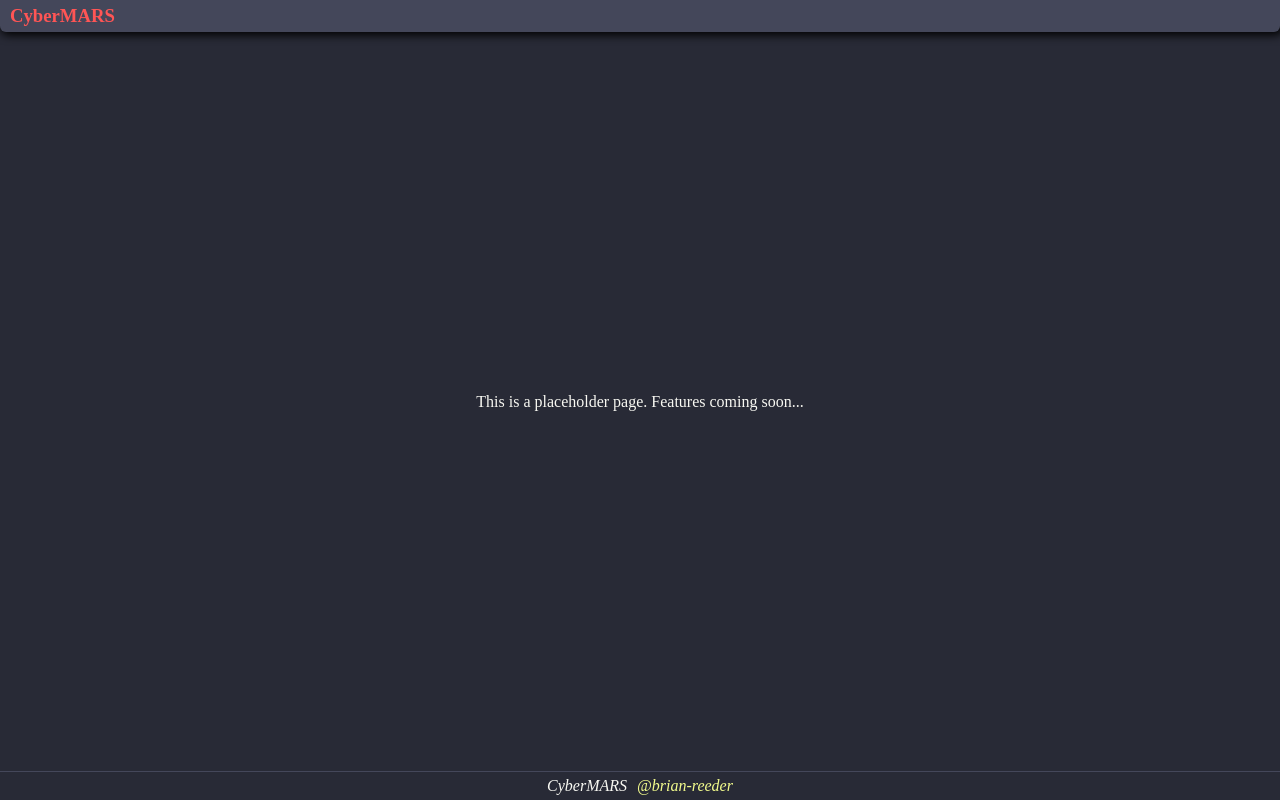
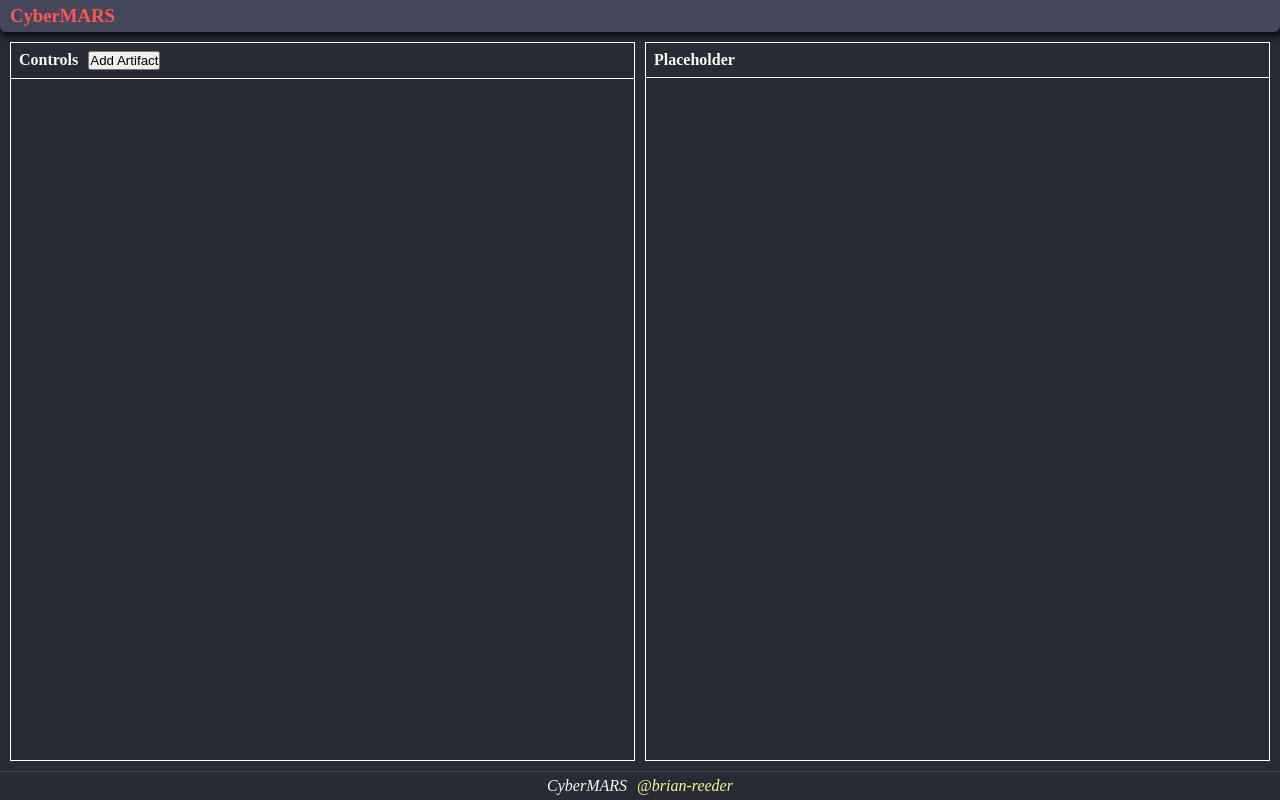
Before and after one commit to brian-reeder/CyberMARS, a Next.js app: page / in a window 1280 px wide. Built offline with nearby package versions, Linux system fonts and the light colour scheme.

Commit message:
Create Artifact Container
+ Add ArtifactContainer module.
+ Add Artifact Module.
+ Add Event Log evidence type.

```diff
--- /dev/null
+++ b/components/Artifact.jsx
@@ -0,0 +1,82 @@
+import { useState, useCallback } from 'react';
+
+import Eventlog from '../components/Artifact/Eventlog';
+
+import styles from '../styles/Artifact.module.css';
+
+
+export default function Artifact( props ) {
+	const [evidenceItems, setEvidenceItems] = useState([]);
+
+	function handleClick() {
+		const val = event.target.value;
+
+		setEvidenceItems([
+			...evidenceItems,
+			{
+				'id': Date.now() + '' + Math.random(),
+				'type': val,
+				'value': '',
+				'fields': {'test': 'val'}
+			}
+		]);
+	};
+
+	const handleChangeChild = useCallback( (index, txt) => {
+		let events = evidenceItems;
+		events[index] = {
+			...events[index],
+			'value': txt,
+			'fields': {
+				'test': txt
+			}
+		};
+
+		setEvidenceItems([...events]);
+	}, [evidenceItems] );
+
+	const handleRemoveChild = useCallback( (index) => {
+		let events = evidenceItems;
+		events.splice(index, 1);
+		setEvidenceItems([...events]);
+	}, [evidenceItems] );
+
+	return (
+		<article className={ styles['artifact'] }>
+		  <div className={ styles['controls'] }>
+		    <h4>Artifact</h4>
+		    <button
+		      onClick={ handleClick }
+		      value="eventlog"
+		    >Add Event Log</button>
+		    <button
+		      onClick={ props.handleRemove }
+		    >Remove</button>
+		  </div>
+		  <ul className={ styles['evidence-container'] }>
+		  {evidenceItems.map((e, i) => {
+			const nProps = {
+				...e,
+				'handleChange': () => handleChangeChild(i, event.target.value),
+				'handleRemove': () => handleRemoveChild(i)
+			}
+
+			let element;
+			switch(e['type']) {
+				case 'eventlog':
+					element = (<Eventlog
+					  {...nProps}
+					/>);
+				break;
+			}
+
+			return (
+				<li key={e['id']}>
+				  { element }
+				</li>
+			);
+		  })}
+		  </ul>
+		</article>
+	);
+}
--- /dev/null
+++ b/components/Artifact/Eventlog.jsx
@@ -0,0 +1,42 @@
+import { useState } from 'react';
+import styles from '../../styles/Artifact/Eventlog.module.css';
+
+
+export default function Eventlog( props ) {
+	const [fields, setFields] = useState({'test':'value'});
+	const [isHidden, setIsHidden] = useState(true);
+
+	function handleClick() {
+	};
+
+	function toggleHide() {
+		setIsHidden(!isHidden);
+	};
+
+	return (
+		<div className={ styles.eventlog }>
+		  <div className={ styles['controls']}>
+		    <h4>Event Log</h4>
+		    <button
+		      onClick={ toggleHide }
+		    >Show Fields</button>
+		    <button
+		      onClick={ props.handleRemove }
+		    >Remove</button>
+		  </div>
+
+		  <textarea
+		    className={ styles.log }
+		    //value={ props.value }
+		    onChange={ props.handleChange }
+		    readOnly={ false }
+		  >{ props.children }</textarea>
+
+		  <textarea
+		    className={ `${styles.json} ${isHidden ? styles.hidden : ''}` }
+		    value={ JSON.stringify(props.fields, '\n', 2) }
+		    readOnly={ true }
+		  ></textarea>
+		</div>
+	);
+}
--- /dev/null
+++ b/components/ArtifactContainer.jsx
@@ -0,0 +1,49 @@
+import { useState, useCallback } from 'react';
+
+import Artifact from '../components/Artifact';
+
+import styles from '../styles/ArtifactContainer.module.css';
+
+export default function ArtifactContainer() {
+	const [artifacts, setArtifacts] = useState([]);
+
+	function handleClick() {
+		const val = event.target.value;
+		const id = `Artifact_${Date.now()}${Math.random()}`;
+
+		switch(val) {
+			case 'addArtifact':
+				setArtifacts([...artifacts, id]);
+			break;
+		};
+	};
+
+	const handleRemoveChild = useCallback( (index) => {
+                let arry = artifacts;
+                arry.splice(index, 1);
+                setArtifacts([...arry]);
+        }, [artifacts] );
+
+	return (
+		<>
+		  <section className={ styles['artifact-module'] }>
+		    <div className={ styles['controls'] }>
+		      <h4>Controls</h4>
+		      <button
+		        onClick={ handleClick }
+		        value="addArtifact"
+		      >Add Artifact</button>
+		    </div>
+		    <ul className={ styles['artifact-container'] }>
+		      { artifacts.map( (item,index) =>
+		        <li key={item}>
+			    <Artifact
+			      handleRemove={ () => handleRemoveChild(index) }
+			    />
+			</li>
+		      ) }
+		    </ul>
+		  </section>
+		</>
+	);
+};
--- /dev/null
+++ b/components/Placeholder.jsx
@@ -0,0 +1,17 @@
+import { useState, useCallback } from 'react';
+
+import Artifact from '../components/Artifact';
+
+import styles from '../styles/ArtifactContainer.module.css';
+
+export default function Placeholder() {
+	return (
+		<>
+		  <section className={ styles['artifact-module'] }>
+		    <div className={ styles['controls'] }>
+		      <h4>Placeholder</h4>
+		    </div>
+		  </section>
+		</>
+	);
+};
--- a/pages/index.js
+++ b/pages/index.js
@@ -1,4 +1,7 @@
 import Head from 'next/head'
+
+import ArtifactContainer from '../components/ArtifactContainer';
+import Placeholder from '../components/Placeholder';
 
 export default function Home() {
   return (
@@ -6,7 +9,8 @@ export default function Home() {
 	  <Head>
 	    <title>Under Construction...</title>
 	  </Head>
-	  <p>This is a placeholder page. Features coming soon...</p>
+	  <ArtifactContainer />
+	  <Placeholder />
 	</>
   );
 };
--- /dev/null
+++ b/styles/Artifact.module.css
@@ -0,0 +1,31 @@
+.artifact-module {
+	flex: 1;
+
+	border: 1px solid white;
+	min-width: 400px;
+}
+
+.controls {
+  border-bottom: 1px solid white;
+  padding: 8px;
+
+  display: flex;
+  flex-direction: row;
+  gap: 10px;
+}
+
+ul.evidence-container {
+  padding: 10px;
+  list-style: none;
+
+  display: flex;
+  flex-direction: column;
+  gap: 15px;
+}
+
+.artifact {
+  border: 1px solid white;
+  border-radius: 8px 15px;
+
+  padding-bottom: 10px;
+}
--- /dev/null
+++ b/styles/Artifact/Eventlog.module.css
@@ -0,0 +1,25 @@
+.eventlog {
+  border: 1px solid green;
+  display: flex;
+  flex-direction: column;
+  gap: 10px;
+
+  padding: 5px;
+}
+
+.controls {
+  display: flex;
+  flex-direction: row;
+  gap: 10px;
+}
+
+.log,
+.json {
+  overflow-y: scroll;
+  min-height: 75px;
+  resize: none;
+}
+
+.hidden {
+  display: none;
+}
--- /dev/null
+++ b/styles/ArtifactContainer.module.css
@@ -0,0 +1,28 @@
+.artifact-module {
+	flex: 1;
+
+	border: 1px solid white;
+	min-width: 400px;
+}
+
+.controls {
+  border-bottom: 1px solid white;
+  padding: 8px;
+
+  display: flex;
+  flex-direction: row;
+  gap: 10px;
+}
+
+ul.artifact-container {
+  padding: 10px;
+
+  list-style: none;
+}
+
+.artifact {
+  border: 1px solid white;
+  border-radius: 8px 15px;
+
+  padding-bottom: 10px;
+}
--- a/styles/styles.css
+++ b/styles/styles.css
@@ -37,9 +37,8 @@ main {
   padding: 10px;
 
   display: flex;
-  flex-direction: column;
-  justify-content: center;
-  align-items: center;
+  flex-direction: row;
+  flex-wrap: wrap;
   gap: 10px;
 }
 
```
